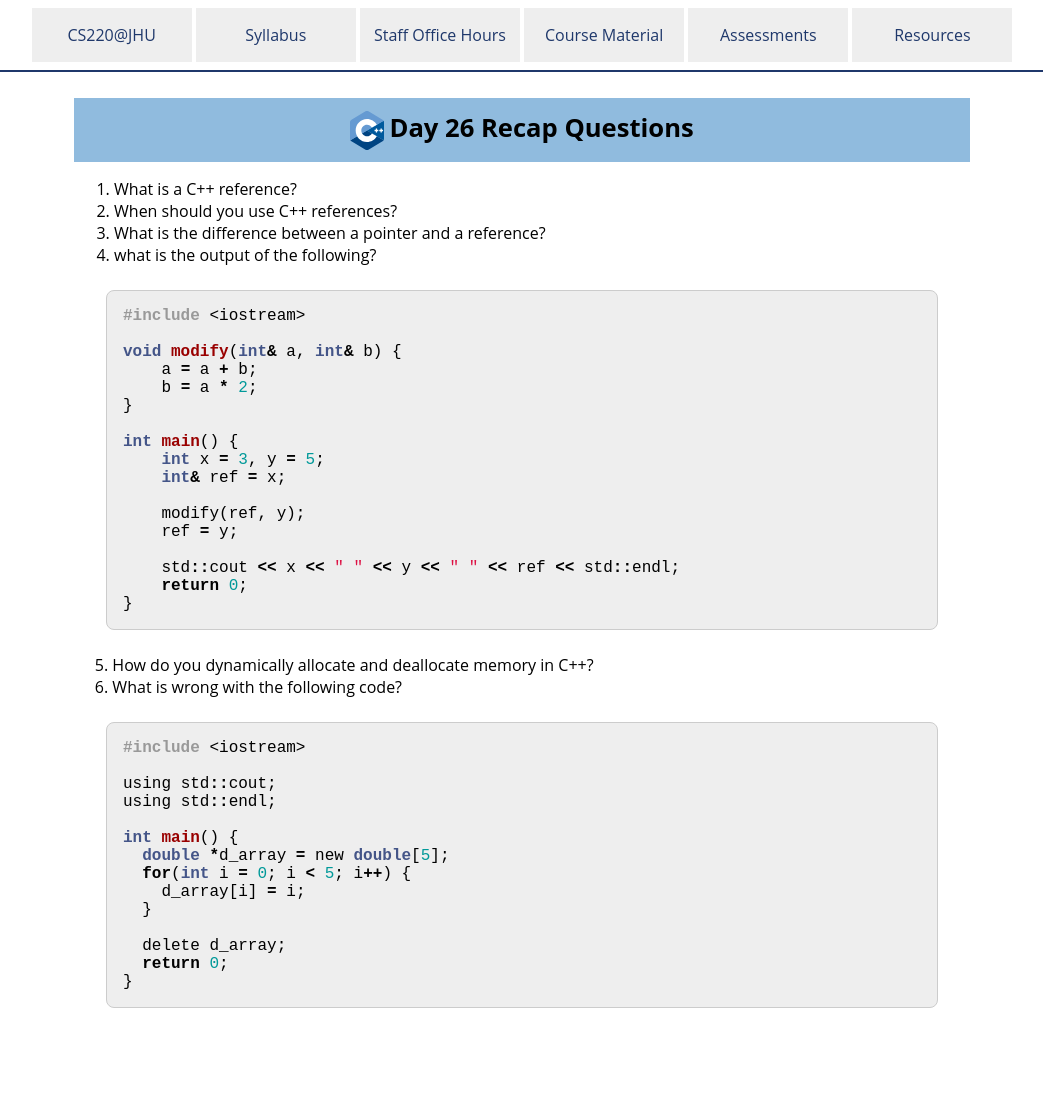
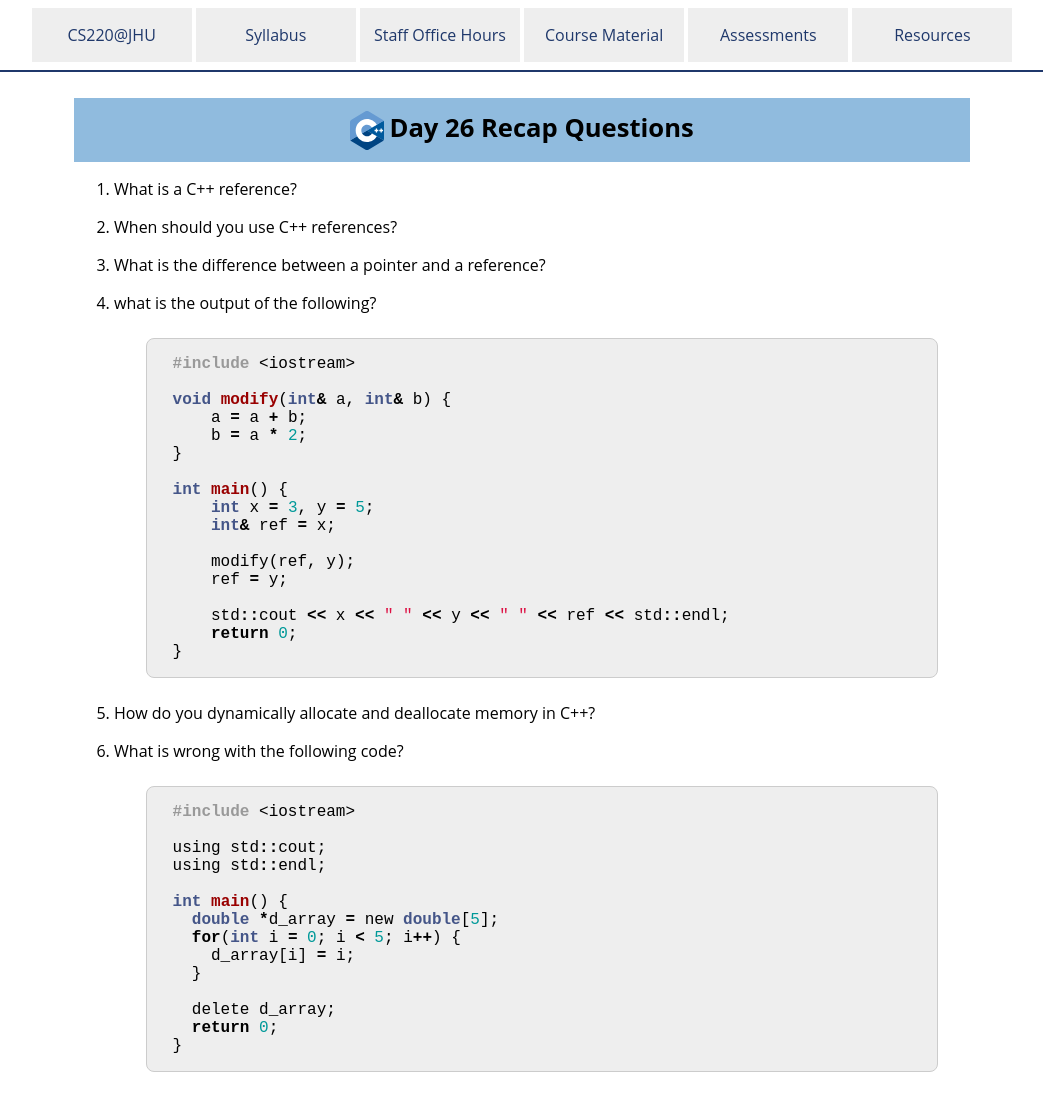
Before and after one commit to jhu-ip/cs220-f25, a Jekyll site: the page built from questions/day26.md, in a window 1280 px wide. Shown: the whole page, without its empty margins (118-1161 px from the left). Built offline with Jekyll 4.4.1, drawn with Linux system fonts in a browser that asks for light colours; before the commit the page ends 1040 px from its top, so only the background shows below that; some of the changed lines change nothing that is shown.

Commit message:
questions day26.md: fixed formatting

````diff
--- a/questions/day26.md
+++ b/questions/day26.md
@@ -7,50 +7,55 @@ reference solutions:
   2. To have output parameters in functions (instead of having to use pointers.) Also when you want to pass a structure to a function without incurring the cost of a copy.
   3. Reference variable can't be NULL, must be initialized immediately, can't be changed
   4. [NEW] 16 16 16
-  4. new or new[] and delete or delete[]
-  5. [NEW]  should be `delete[]` not `delete`
+  5. new or new[] and delete or delete[]
+  6. [NEW]  should be `delete[]` not `delete`
 ---
 
 1. What is a C++ reference?
+
 2. When should you use C++ references?
+
 3. What is the difference between a pointer and a reference?
+
 4. what is the output of the following?
 
-```c
-#include <iostream>
+	```c
+	#include <iostream>
 
-void modify(int& a, int& b) {
-    a = a + b;
-    b = a * 2;
-}
+	void modify(int& a, int& b) {
+	    a = a + b;
+	    b = a * 2;
+	}
 
-int main() {
-    int x = 3, y = 5;
-    int& ref = x;
+	int main() {
+	    int x = 3, y = 5;
+	    int& ref = x;
 
-    modify(ref, y);
-    ref = y;
+	    modify(ref, y);
+	    ref = y;
 
-    std::cout << x << " " << y << " " << ref << std::endl;
-    return 0;
-}
-```
-&nbsp;&nbsp;&nbsp;&nbsp;&nbsp;5. How do you dynamically allocate and deallocate memory in C++?
-<br/>&nbsp;&nbsp;&nbsp;&nbsp;&nbsp;6. What is wrong with the following code?
+	    std::cout << x << " " << y << " " << ref << std::endl;
+	    return 0;
+	}
+	```
 
-```c
-#include <iostream>
+5. How do you dynamically allocate and deallocate memory in C++?
 
-using std::cout;
-using std::endl;
+6. What is wrong with the following code?
 
-int main() {
-  double *d_array = new double[5];
-  for(int i = 0; i < 5; i++) {
-    d_array[i] = i;
-  }
+	```c
+	#include <iostream>
 
-  delete d_array;
-  return 0;
-}
-```
+	using std::cout;
+	using std::endl;
+
+	int main() {
+	  double *d_array = new double[5];
+	  for(int i = 0; i < 5; i++) {
+	    d_array[i] = i;
+	  }
+
+	  delete d_array;
+	  return 0;
+	}
+	```
````
